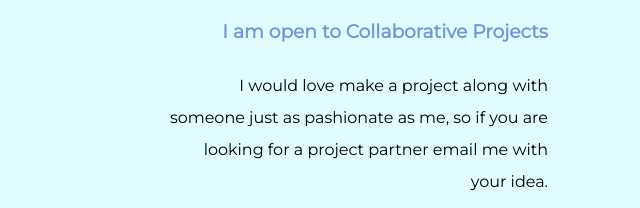
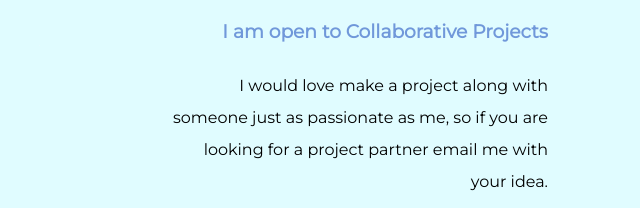
Before and after one commit to Nuethera/my-website, a plain HTML site: page index.html in a window 1280 px wide. Shown: the part 3021-3229 px from the top of the page, 412-1052 px from the left. Drawn offline with Linux system fonts and the light colour scheme.

Commit message:
Update index.html

```diff
--- a/index.html
+++ b/index.html
@@ -85,7 +85,7 @@
         <div class="colab right">
           <img class="colab-gif"src="images/colab.gif" alt="gif saying lets code">
           <h3>I am open to Collaborative Projects</h3>
-          <p>I would love make a project along with someone just as pashionate as me, so if you are looking for a project partner email me with your idea.</p>
+          <p>I would love make a project along with someone just as passionate as me, so if you are looking for a project partner email me with your idea.</p>
           <a class="btn" href="mailto:vaishnavj2124@outlook.com">CONTACT ME</a>
         </div>
       </div>
```
